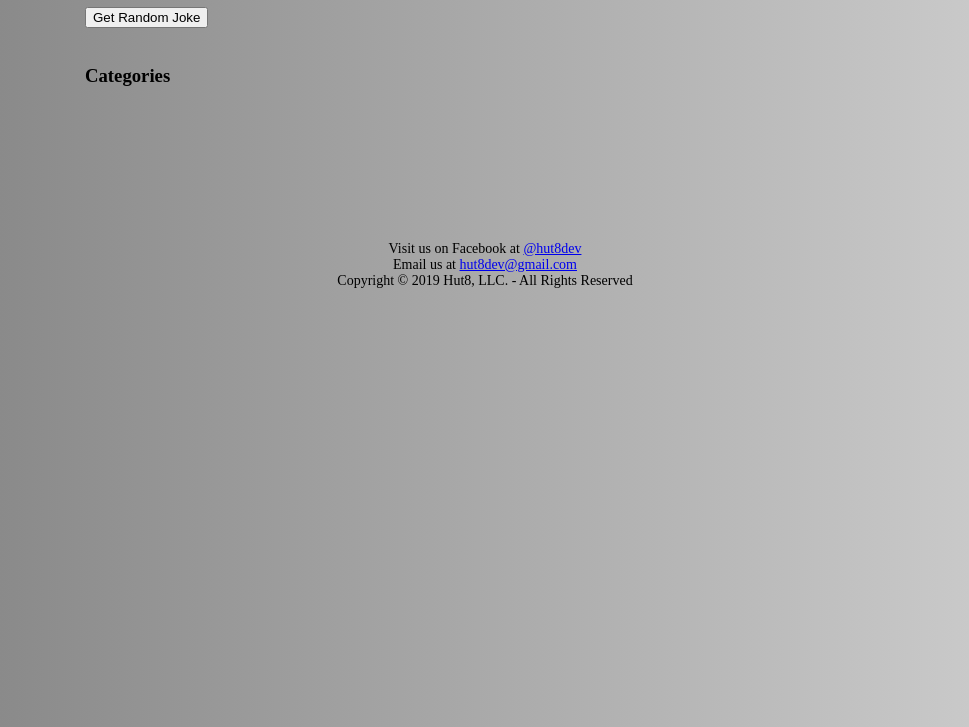
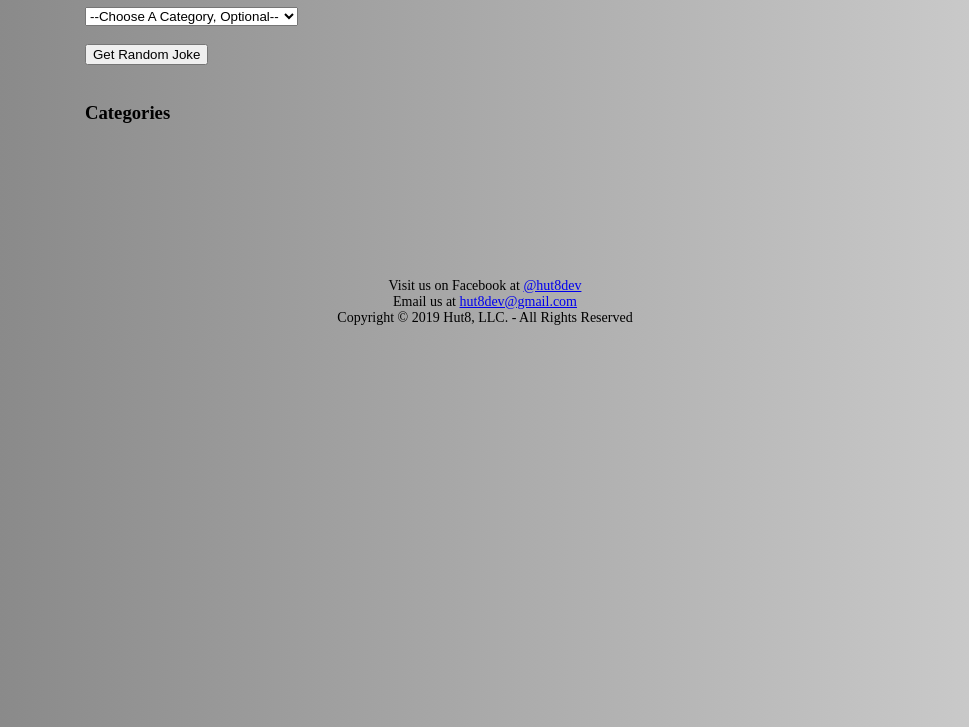
Before and after one commit to arcum-omni/ChuckNorrisJokes, a plain HTML site: page index.html in a window 1280 px wide. Shown: the part 73-800 px from the top of the page, without its empty margins (155-1124 px from the left). Drawn offline with Linux system fonts and the light colour scheme; no server answers.

Commit message:
Added Joke Category Options

```diff
--- a/index.html
+++ b/index.html
@@ -10,6 +10,10 @@
 </head>
 <body>
     <h1>Chuck Norris Jokes</h1>
+
+    <select id="cat-list">
+        <option value="">--Choose A Category, Optional--</option>
+    </select><br><br>
 
     <button id="get-joke" type="button">Get Random Joke</button>
     <img height="50" id="loader" src="images/loading3.gif" alt=""><br><br>
```
